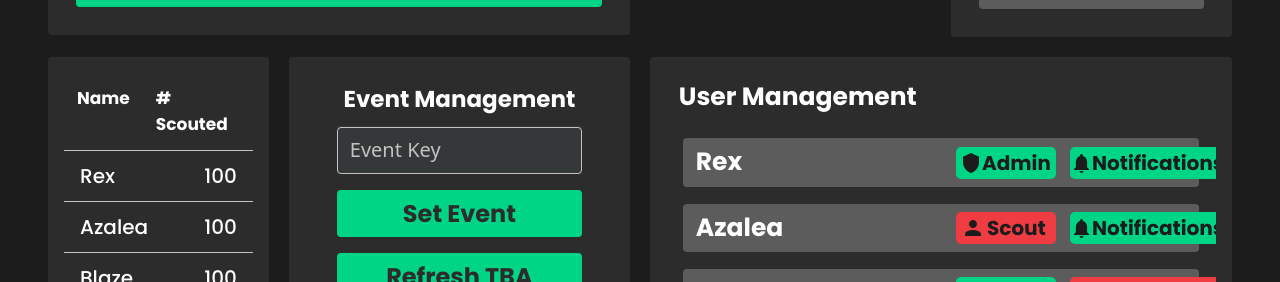
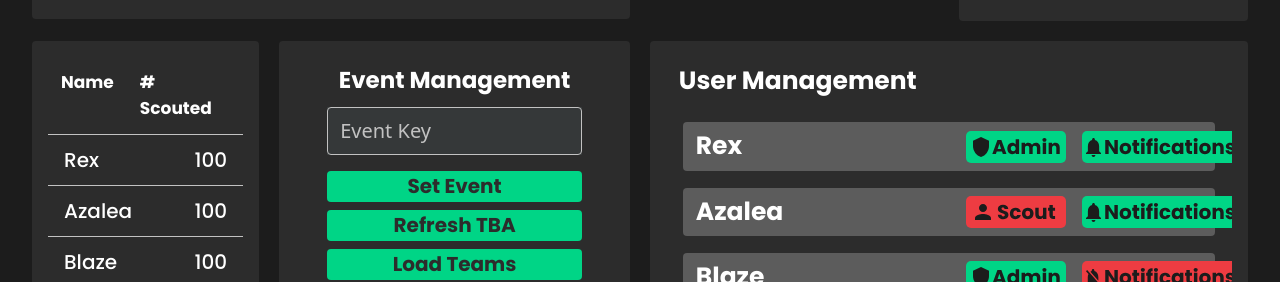
Before and after one commit to flamingchickens1540/AmplifiedChickens, a SvelteKit app in the folder frontend/: page /app/admin in a window 1280 px wide. Shown: the part 518-800 px from the top of the page. Built offline with nearby package versions, Linux system fonts and the light colour scheme.

Commit message:
feat: reworked auth logic

```diff
--- a/frontend/src/hooks.server.ts
+++ b/frontend/src/hooks.server.ts
@@ -1,37 +1,16 @@
-import { json, type Handle } from '@sveltejs/kit'
+import { type Handle, redirect } from '@sveltejs/kit'
 
 export const handle: Handle = async ({ event, resolve }) => {
-    console.log(event.cookies.getAll());
-    console.log(event.url.pathname)
-    if (event.url.pathname.startsWith('/app')) {
-        console.log("Checking auth")
+    const access_code = event.cookies.get('access_code');
+    console.log(access_code)
 
-        const access_token = event.cookies.get('access_code');
+    if (event.url.pathname == "/" && access_code) throw redirect(302, "/app/home");
 
-        console.log(access_token)
-
-        if (access_token == undefined) {
-            console.log("Unauthorized Request")
-            return json({
-                status: 401,
-                body: 'Unauthorized'
-            });
-        }
-    }
+    if (event.url.pathname != "/" && !access_code) throw redirect(302, "/");
 
     if (event.url.pathname.startsWith('/app/admin')) {
-        console.log("Checking admin auth")
-
-        const is_admin = event.cookies.get('is_admin')
-
-        console.log("is_admin: " + is_admin)
-
-        if (is_admin == undefined) {
-            console.log("Unauthorized Request")
-            return json({
-                status: 401,
-                body: 'Unauthorized'
-            });
+        if (event.cookies.get('is_admin') == undefined) { //TODO: secure endpoint properly with backend API
+            throw redirect(302, "/")
         }
     }
 
--- a/frontend/src/lib/components/AdminDB/EventManagement.svelte
+++ b/frontend/src/lib/components/AdminDB/EventManagement.svelte
@@ -1,33 +1,38 @@
 <script>
-    import TextInput from "$lib/components/TextInput.svelte"
+    import TextInput from "$lib/components/TextInput.svelte";
 </script>
+
 <div class="rounded" style="background-color: #2C2C2C; padding:1rem">
-<center><h3 style="margin:1rem">Event Management</h3></center>
+    <center><h3 style="margin:0.8rem">Event Management</h3></center>
     <div class="rounded" style="margin: 1rem">
-<TextInput name="Event Key"/>
+        <TextInput name="Event Key" />
     </div>
     <center><h2 class="rounded">Set Event</h2></center>
     <center><h2 class="rounded">Refresh TBA</h2></center>
     <center><h2 class="rounded">Load Teams</h2></center>
+    <center><h2 class="rounded">Clear Scouts</h2></center>
+    <center><h2 class="rounded">Clear Teams</h2></center>
 </div>
+
 <style>
-    h3{
-       font-family: 'Poppins-bold';
+    h3 {
+        font-family: "Poppins-bold";
         font-size: 23px;
         line-height: 91.5%;
-       color: #FFFFFF;
-       margin:0.5rem
+        color: #ffffff;
+        margin: 0.5rem;
+        margin-top: 0rem;
     }
-       h2{
-       font-family: 'Poppins-bold';
-       font-size: 24px;
+    h2 {
+        font-family: "Poppins-bold";
+        font-size: 20px;
         line-height: 91.5%;
-       color: #2C2C2C;
-       background-color: #00D586;
-       padding-top:0.8rem;
-       padding-bottom:0.8rem;
-       margin:2rem;
-       margin-top:1rem;
-       margin-bottom:1rem
+        color: #2c2c2c;
+        background-color: #00d586;
+        padding-top: 0.4rem;
+        padding-bottom: 0.4rem;
+        margin: 2rem;
+        margin-top: 0.5rem;
+        margin-bottom: 0.5rem;
     }
 </style>
--- a/frontend/src/routes/app/admin/+page.svelte
+++ b/frontend/src/routes/app/admin/+page.svelte
@@ -8,8 +8,8 @@
 </script>
 
 <div
-  style="background-color: #1C1C1C; padding:3rem"
-  class="grid grid-cols-2 gap-5"
+  style="background-color: #1C1C1C; padding:2rem; overflow: hidden;"
+  class="grid grid-cols-2 gap-5 overflow-hidden"
 >
   <div class="col-span-1 row-span-1 col-start-1 row-start-1">
     <QueueMatch />
--- a/frontend/src/routes/app/admin/hooks.server.ts
+++ /dev/null
@@ -1 +0,0 @@
-// TODO: Admin protection
--- a/frontend/src/routes/app/hooks.server.ts
+++ /dev/null
@@ -1,39 +0,0 @@
-import { json, type Handle } from '@sveltejs/kit'
-
-export const handle: Handle = async ({ event, resolve }) => {
-    console.log(event.cookies.getAll());
-    console.log(event.url.pathname)
-    if (event.url.pathname.startsWith('/app')) {
-        console.log("Checking auth")
-
-        const access_token = event.cookies.get('access_code');
-
-        console.log(access_token)
-
-        if (access_token == undefined) {
-            console.log("Unauthorized Request")
-            return json({
-                status: 401,
-                body: 'Unauthorized'
-            });
-        }
-    }
-
-    if (event.url.pathname.startsWith('/app/admin')) {
-        console.log("Checking admin auth")
-
-        const is_admin = event.cookies.get('is_admin')
-
-        console.log("is_admin: " + is_admin)
-
-        if (is_admin == undefined) {
-            console.log("Unauthorized Request")
-            return json({
-                status: 401,
-                body: 'Unauthorized'
-            });
-        }
-    }
-
-    return await resolve(event)
-}
```
Lines whose indentation alone changed are shown as unchanged.
